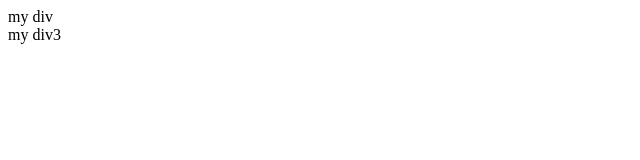
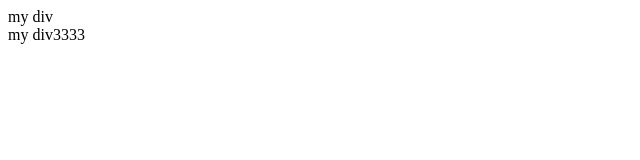
Before and after one commit to tianlinxue/myWork, a plain HTML site: page demo/index.html in a window 1280 px wide. Shown: the full height of the page, 0-640 px from the left. Drawn offline with Linux system fonts and the light colour scheme.

Commit message:
更新div

```diff
--- a/demo/index.html
+++ b/demo/index.html
@@ -6,7 +6,7 @@
 </head>
 <body>
     <div> my div</div>
-    <div> my div3</div>
+    <div> my div3333</div>
 
     <script src="js/index.js">
 
```
